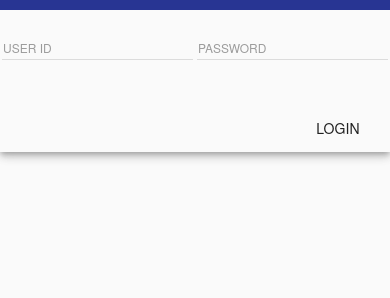
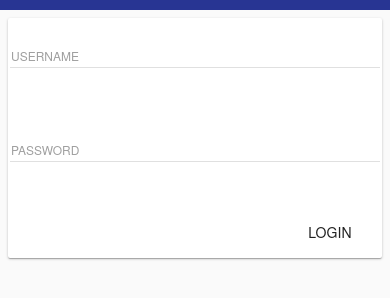
Before and after one commit to scooterzp/licensing, a website: page www/index.html in a window 390 px wide. Shown: the part 46-344 px from the top of the page. Drawn offline with Linux system fonts and the light colour scheme; some packages are replaced by stand-ins of ours.

```diff
--- a/www/partials/loginPartial.html
+++ b/www/partials/loginPartial.html
@@ -1,8 +1,6 @@
-<div layout="column" class="md-whiteframe-5dp flex-100">
-    <md-content>
-        <div layout="row">
+<md-card flex>
     <md-input-container flex>
-                <label>User Id</label>
+        <label>Username</label>
         <input ng-model="$ctrl.user.id">
     </md-input-container>
 
@@ -10,10 +8,7 @@
         <label>Password</label>
         <input ng-model="$ctrl.user.pass" type="password">
     </md-input-container>
-        </div>
-        <div layout="row">
-            <span flex></span>
+    <md-card-actions layout="row" layout-align="end center">
         <md-button layout-align="center end" ng-click="$ctrl.login()">Login</md-button>
-            <div>
-    </md-content>
-</div>
+    </md-card-actions>
+</md-card>
```
Lines whose indentation alone changed are shown as unchanged.
